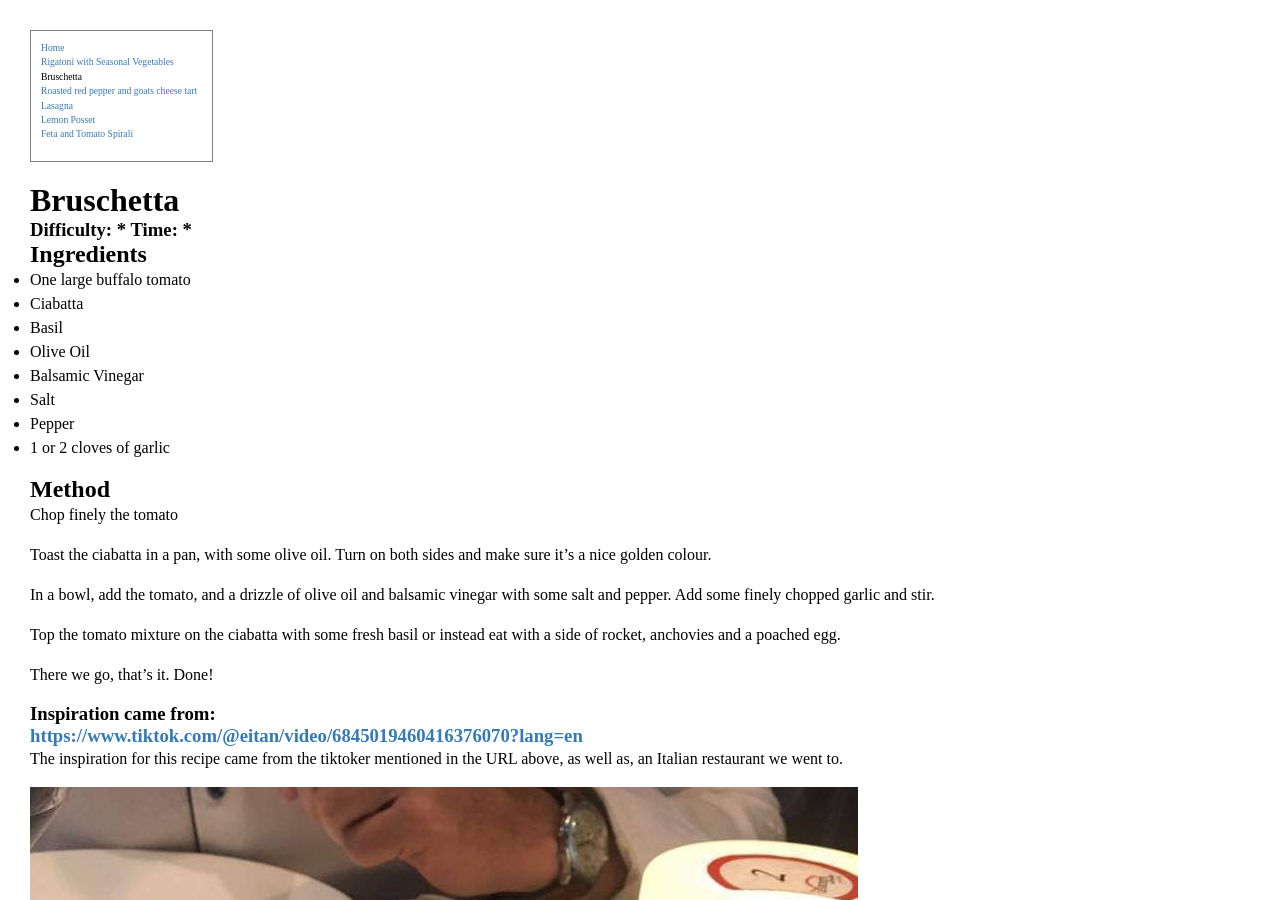
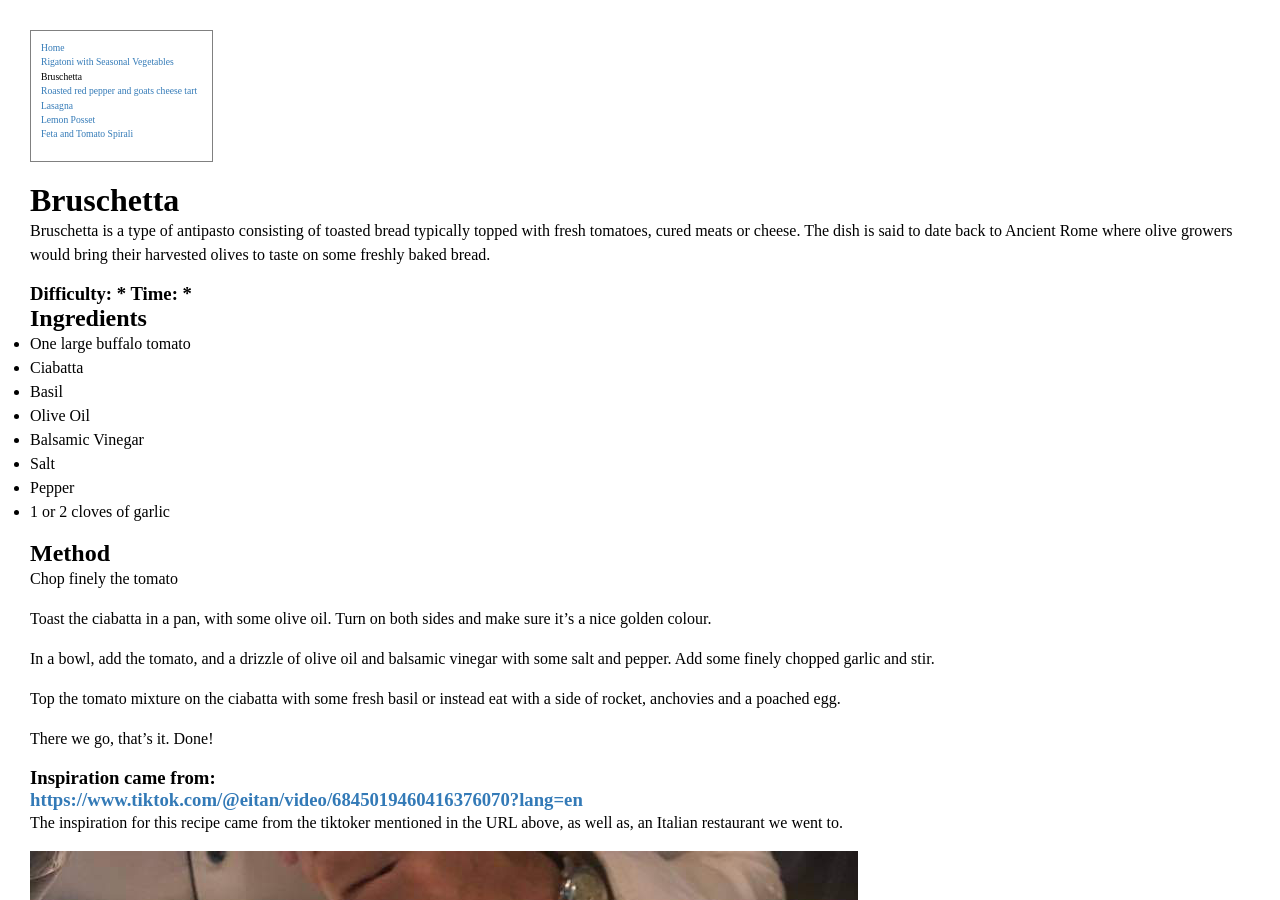
Before and after one commit to Hol1999/Hollyrecipewebsite, a Jekyll site: the page built from _recipes/recipe6.md, in a window 1280 px wide and 900 px high. Built offline with Jekyll 4.4.1, drawn with Linux system fonts in a browser that asks for light colours.

Commit message:
Update Recipes “recipe6”

```diff
--- a/_recipes/recipe6.md
+++ b/_recipes/recipe6.md
@@ -9,6 +9,8 @@ tags:
   - Meat
   - Hot
 ---
+Bruschetta is a type of antipasto consisting of toasted bread typically topped with fresh tomatoes, cured meats or cheese. The dish is said to date back to Ancient Rome where olive growers would bring their harvested olives to taste on some freshly baked bread.
+
 ### Difficulty: \* Time: \*
 
 ## Ingredients
```
